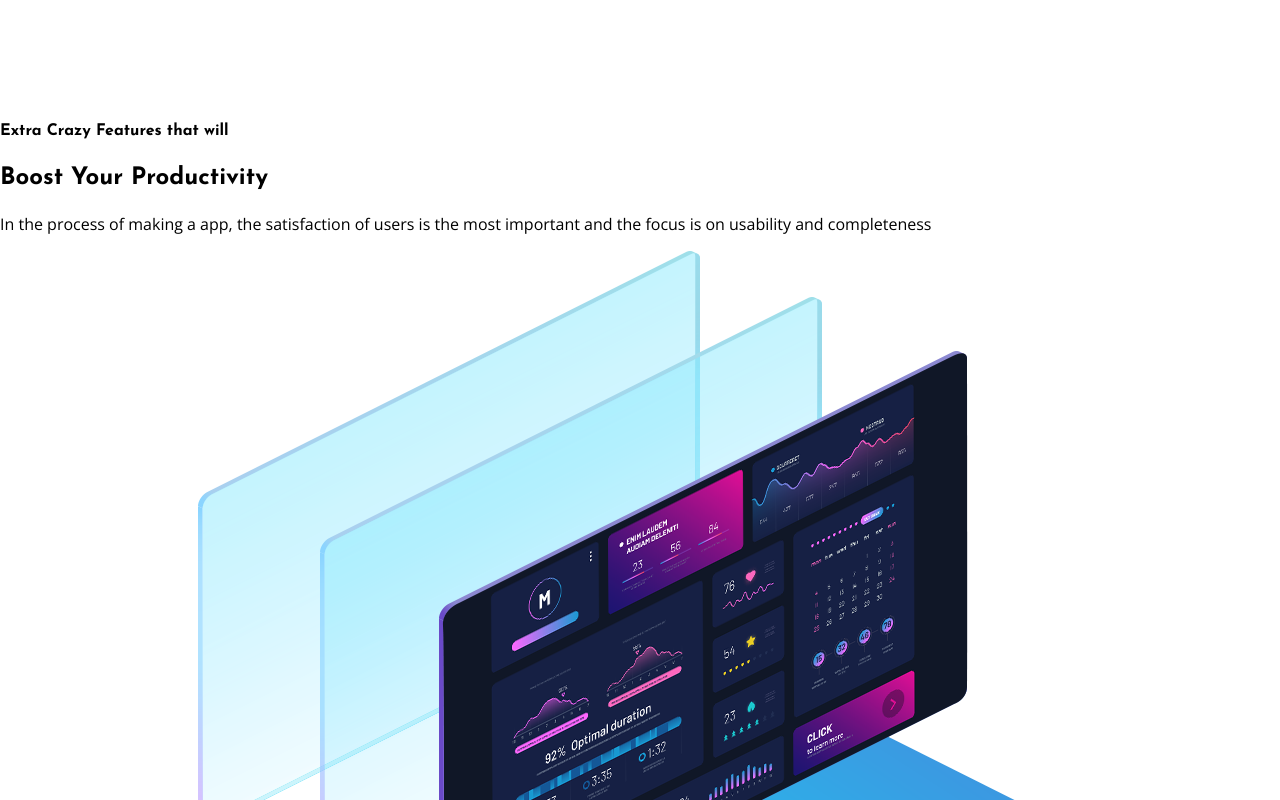
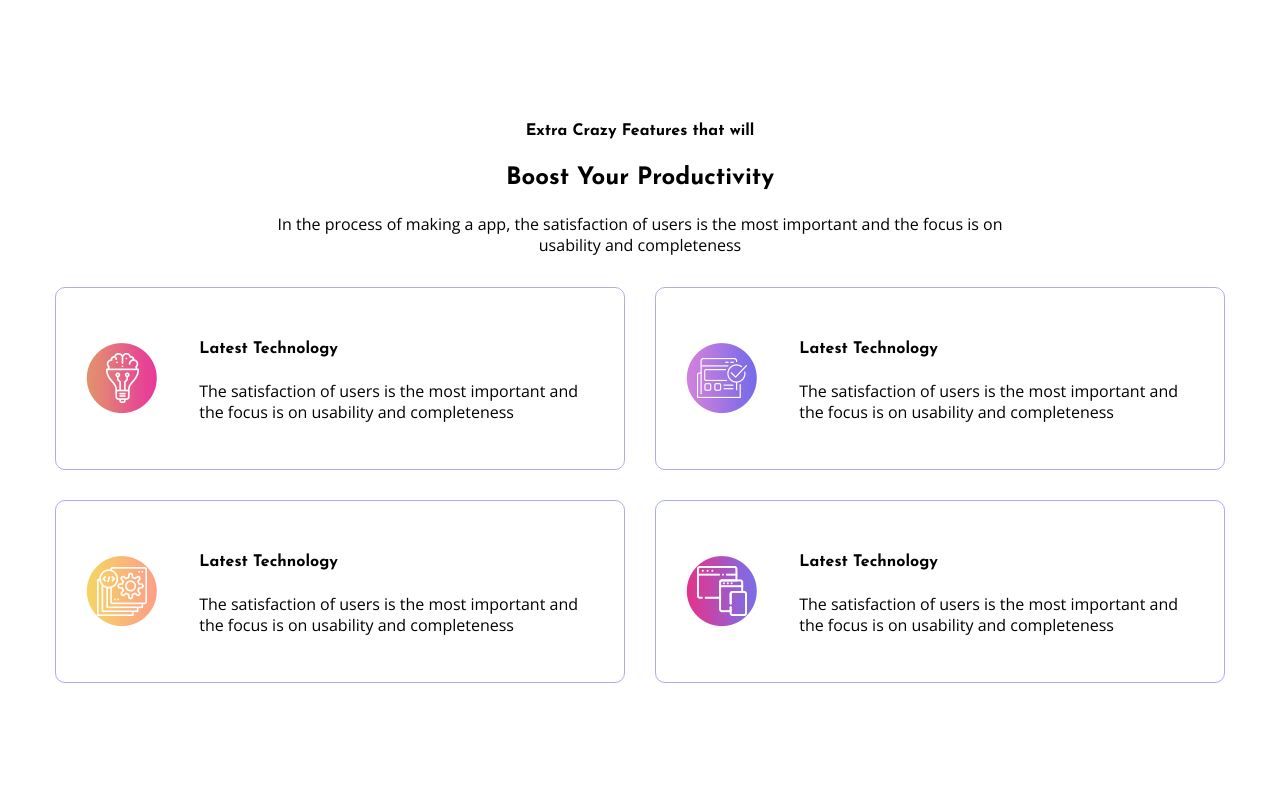
Before and after one commit to gaponova/mosto, a plain HTML site: page index.html in a window 1280 px wide. Shown: the part 1620-2420 px from the top of the page. After the commit the page ends 2318 px from the top, so only its background shows below. Drawn offline with nearby package versions, Linux system fonts and the light colour scheme; a script that the page names is missing.

Commit message:
Упрощённый вариант стилизации секции boost

```diff
--- a/css/style.css
+++ b/css/style.css
@@ -584,23 +584,43 @@ input:checked+#overlay>* {
 
 .boost {}
 
+.boost-decs {
+  max-width: 750px;
+  margin: 0 auto;
+  text-align: center;
+}
+
 .boost__subtitle {}
 
 .boost__title {}
 
 .boost__text {}
 
-.boost-row {}
+.boost-row {
+  display: flex;
+  flex-wrap: wrap;
+  justify-content: space-between;
+  margin: 0 -15px;
+}
 
-.boost-box {}
+.boost-item {
+  display: flex;
+  justify-content: space-between;
+  align-items: center;
+  width: calc(50% - 30px);
+  margin: 15px;
+  padding: 30px;
+  border: 1px solid #acacf4;
+  border-radius: 10px;
+}
 
-.boost-box__img {}
+.boost-item__thumb {
+  width: 200px;
+}
 
-.boost-item {}
-
-.boost-item__thumb {}
-
-.boost-item__img {}
+.boost-item__img {
+  display: block;
+}
 
 .boost-item__content {}
 
--- a/index.html
+++ b/index.html
@@ -146,14 +146,13 @@
     </div>
   </section>
   <section class="boost">
-    <h4 class="boost__subtitle">Extra Crazy Features that will</h4>
-    <h2 class="boost__title">Boost Your Productivity</h2>
-    <p class="boost__text">In the process of making a app, the satisfaction of users is the most important and the focus is on usability and completeness</p>
-    <div class="boost-row">
-      <div class="boost-box">
-        <img class="boost-box__img" src="img/pc-mockup.png" alt="computer">
-      </div>
-      <div class="boost-box">
+    <div class="boost-decs">
+      <h4 class="boost__subtitle">Extra Crazy Features that will</h4>
+      <h2 class="boost__title">Boost Your Productivity</h2>
+      <p class="boost__text">In the process of making a app, the satisfaction of users is the most important and the focus is on usability and completeness</p>
+    </div>
+    <div class="container">
+      <div class="boost-row">
         <div class="boost-item">
           <div class="boost-item__thumb">
             <img class="boost-item__img" src="img/mini1.png" alt="technology">
```
Also changed, not shown: img/pc-mockup2.png (added).
